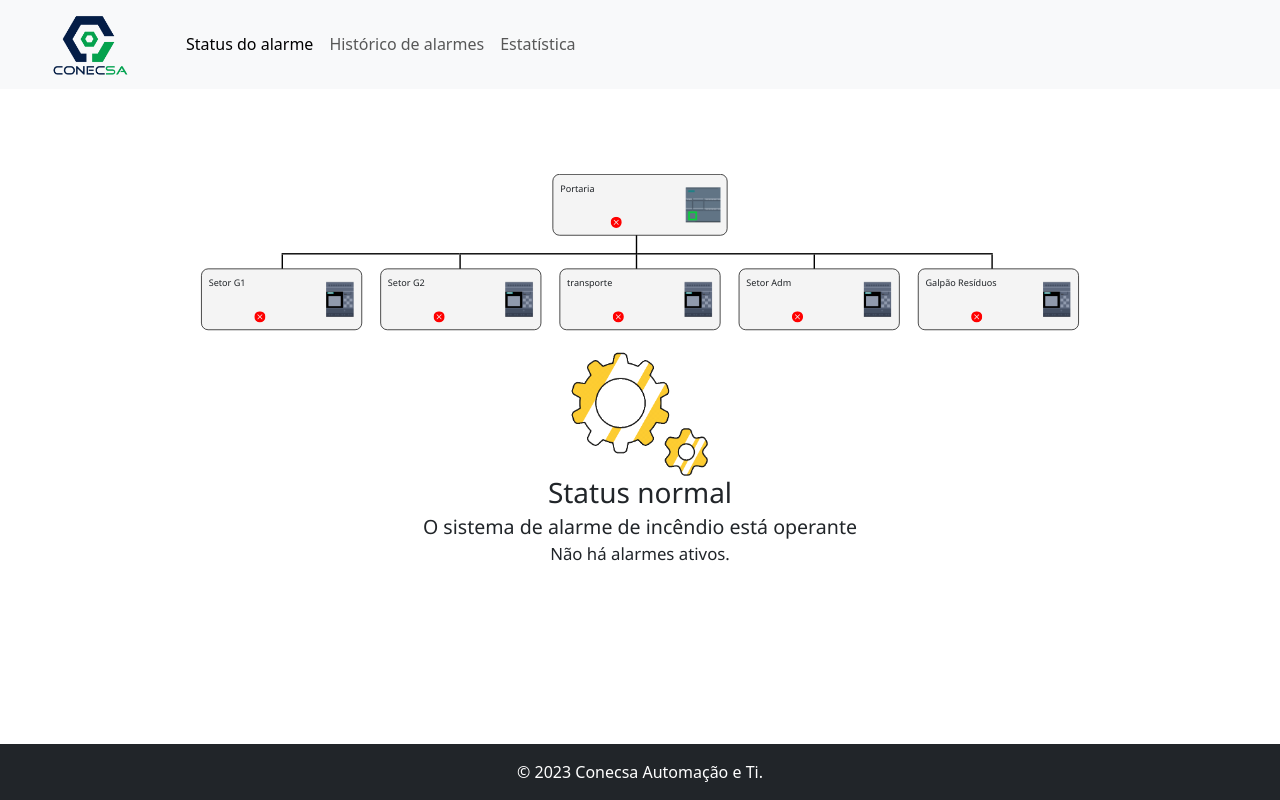
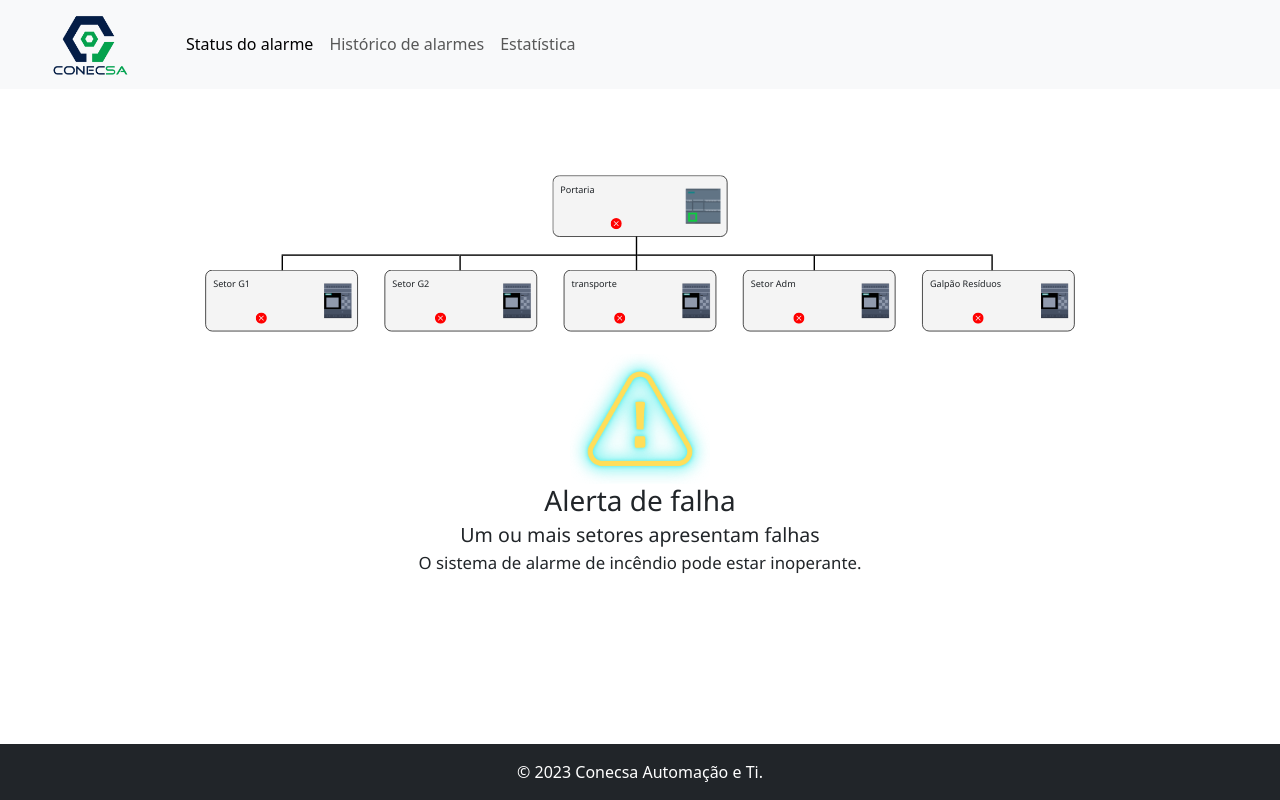
Before and after one commit to CristianosLeite/alarme-incendio, an Angular app in the folder dashboard/: page / in a window 1280 px wide. Built offline with nearby package versions, Linux system fonts and the light colour scheme; no server answers.

Commit message:
Update dashboard

```diff
--- a/dashboard/src/app/app.component.scss
+++ b/dashboard/src/app/app.component.scss
@@ -53,7 +53,7 @@
     height: 70px;
     width: 180px;
     z-index: 100;
-    flex: 0 1 18%;
+    flex: 0 1 17%;
 }
 
 .app-footer {
--- a/dashboard/src/app/components/device/device.component.html
+++ b/dashboard/src/app/components/device/device.component.html
@@ -12,5 +12,11 @@
               </svg>
         </div>
     </div>
-        <img src="{{ imgPath }}" alt="Logo {{ title }}" class="device-image">
+        <img
+        ngSrc="{{ imgPath }}"
+        alt="device"
+        class="device-image"
+        width="100"
+        height="50"
+        priority="0">
 </div>
--- a/dashboard/src/app/components/device/device.component.scss
+++ b/dashboard/src/app/components/device/device.component.scss
@@ -33,11 +33,8 @@
 }
 
 .device-image {
-    width: 100px;
-    height: 50px;
-    position: relative;
+    display: flex;
     align-self: center;
-    margin-left: 0;
 }
 
 .true {
--- a/dashboard/src/app/components/device/device.component.ts
+++ b/dashboard/src/app/components/device/device.component.ts
@@ -1,13 +1,15 @@
 import { Component, Input, OnChanges } from '@angular/core';
+import { NgOptimizedImage } from '@angular/common';
 import { NgIf } from '@angular/common';
 import { WebsocketService } from '../../services/websocket.service';
 import { Subject } from 'rxjs';
 import { Subscription } from 'rxjs';
+import { StatusService } from '../../services/status.service';
 
 @Component({
   selector: 'app-device',
   standalone: true,
-  imports: [NgIf],
+  imports: [NgIf, NgOptimizedImage],
   templateUrl: './device.component.html',
   styleUrl: './device.component.scss',
 })
@@ -18,15 +20,19 @@ export class DeviceComponent implements OnChanges {
 
   @Input() device: string = 'none';
   @Input() title: string = 'Desconhecido';
-  @Input() status: boolean = false;
+  @Input() status: boolean | null = false;
   @Input() imgPath: string = '';
 
-  constructor(private websocketService: WebsocketService) {}
+  constructor(
+    private websocketService: WebsocketService,
+    private statusService: StatusService
+  ) {}
 
   ngOnChanges() {
     this.websocketService.connect(this.device);
     this.subject.next(this.device);
     this.subscribeToStatus();
+    this.statusService.emitStatus(this.status);
   }
 
   ngOnDestroy() {
--- a/dashboard/src/app/components/status/status.component.html
+++ b/dashboard/src/app/components/status/status.component.html
@@ -1,4 +1,4 @@
-<div class="failure" *ngIf="status === 'failure' ">
+<div class="failure" *ngIf="status === false ">
     <div class="content">
         <img src="../../../assets/images/status_falha.png" alt="status falha" class="pulse">
         <h1>
@@ -12,7 +12,7 @@
         </h4>
     </div>
 </div>
-<div class="active" *ngIf="status === 'active' ">
+<div class="active" *ngIf="status === null ">
     <div class="content">
         <img src="../../../assets/images/status_acionado.png" alt="status ativo" class="pulse">
         <h1>
@@ -27,7 +27,7 @@
     </div>
 </div>
 <div class="idle"></div>
-<div class="success" *ngIf="status === 'success' ">
+<div class="success" *ngIf="status === true ">
     <div class="content">
         <img src="../../../assets/images/status-idle.gif" alt="status normal" class="idle">
         <h1>
--- a/dashboard/src/app/components/status/status.component.ts
+++ b/dashboard/src/app/components/status/status.component.ts
@@ -1,5 +1,6 @@
 import { Component, Input } from '@angular/core';
 import { NgIf } from '@angular/common';
+import { StatusService } from '../../services/status.service';
 
 @Component({
   selector: 'app-status',
@@ -10,7 +11,12 @@ import { NgIf } from '@angular/common';
 })
 export class StatusComponent {
 
-  @Input() status: string = 'success';
+  @Input() status: boolean | null = false;
   @Input() device: string = 'setor desconhecido';
 
+  constructor(private statusService: StatusService) {
+    this.statusService.statusChanged.subscribe((status) => {
+      this.status = status;
+    });
+  }
 }
--- /dev/null
+++ b/dashboard/src/app/services/status.service.ts
@@ -0,0 +1,12 @@
+import { Injectable, Output, EventEmitter } from '@angular/core';
+
+@Injectable({
+  providedIn: 'root'
+})
+export class StatusService {
+  @Output() statusChanged: EventEmitter<boolean | null> = new EventEmitter<boolean | null>();
+
+  emitStatus(status: boolean | null) {
+    this.statusChanged.emit(status);
+  }
+}
--- a/dashboard/src/app/services/websocket.service.ts
+++ b/dashboard/src/app/services/websocket.service.ts
@@ -9,7 +9,7 @@ export class WebsocketService {
 
   connect(route: string) {
     if (!this.sockets[route]) {
-      this.sockets[route] = new WebSocket(`ws://192.168.10.03:1880/ws/${route}`);
+      this.sockets[route] = new WebSocket(`ws://192.168.10.3:1880/ws/${route}`);
     }
   }
 
```
Also changed, not shown: 1 other file (tests, documents, lock files or other folders).
